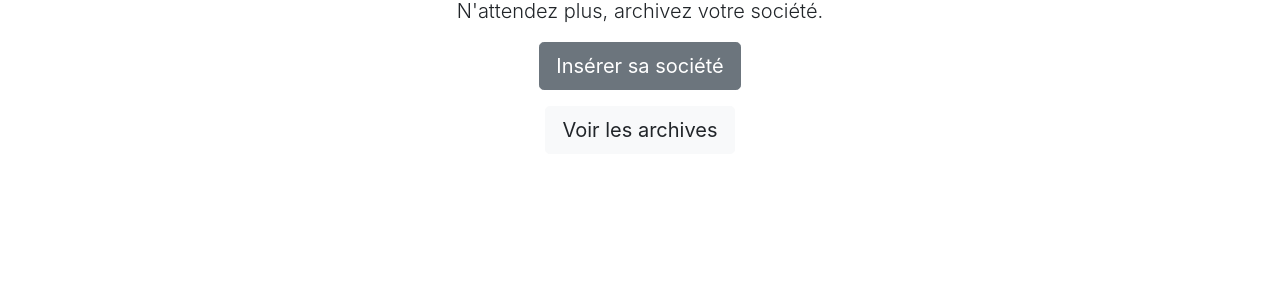
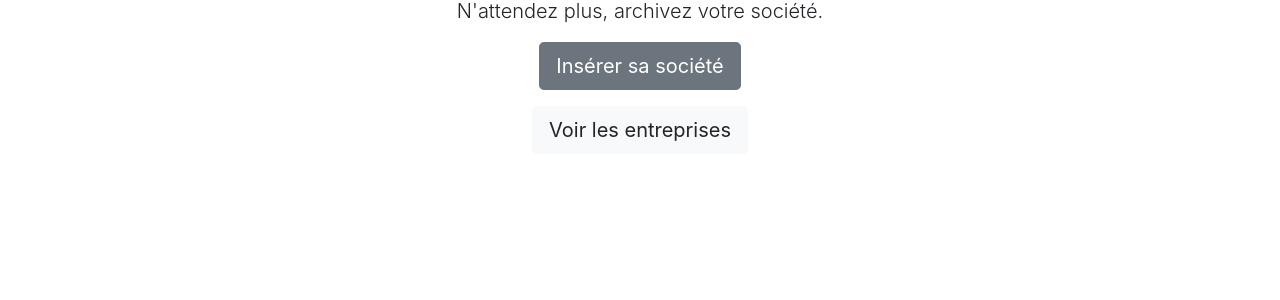
Before and after one commit to vij59/archive, a Symfony app: template templates/home/index.html.twig in a window 1280 px wide. Shown: the part 202-502 px from the top of the page. Run offline with Twig, Linux system fonts and the light colour scheme; the template is opened without the code that fills it, so the values that code supplies are empty; some libraries are stand-ins or nearby versions.

Commit message:
modif homepage

```diff
--- a/templates/home/index.html.twig
+++ b/templates/home/index.html.twig
@@ -16,7 +16,7 @@
             <a href="/firm/new" class="btn btn-lg btn-secondary">Insérer sa société</a>
         </p>
         <p class="lead">
-            <a href="/snapshot/" class="btn btn-lg btn-light">Voir les archives</a>
+            <a href="/firm" class="btn btn-lg btn-light">Voir les entreprises</a>
         </p>
     </main>
 
```
